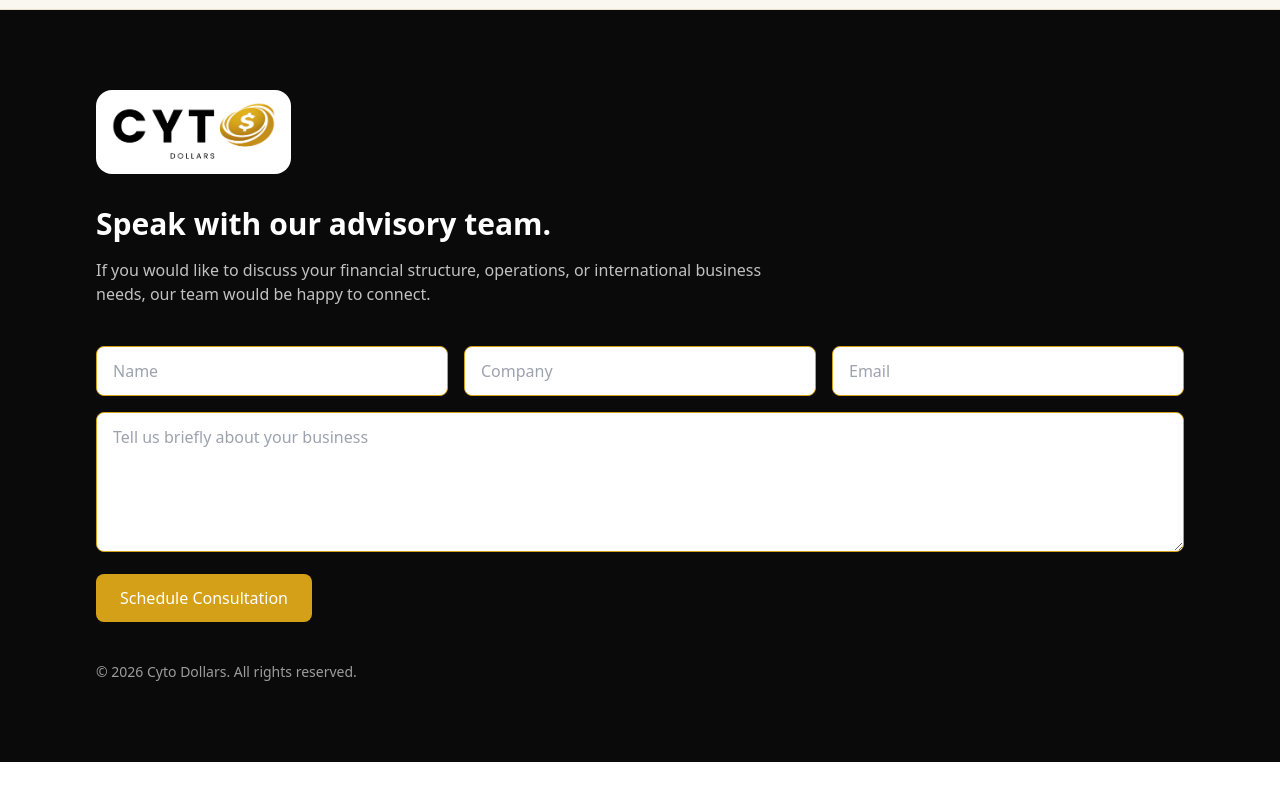
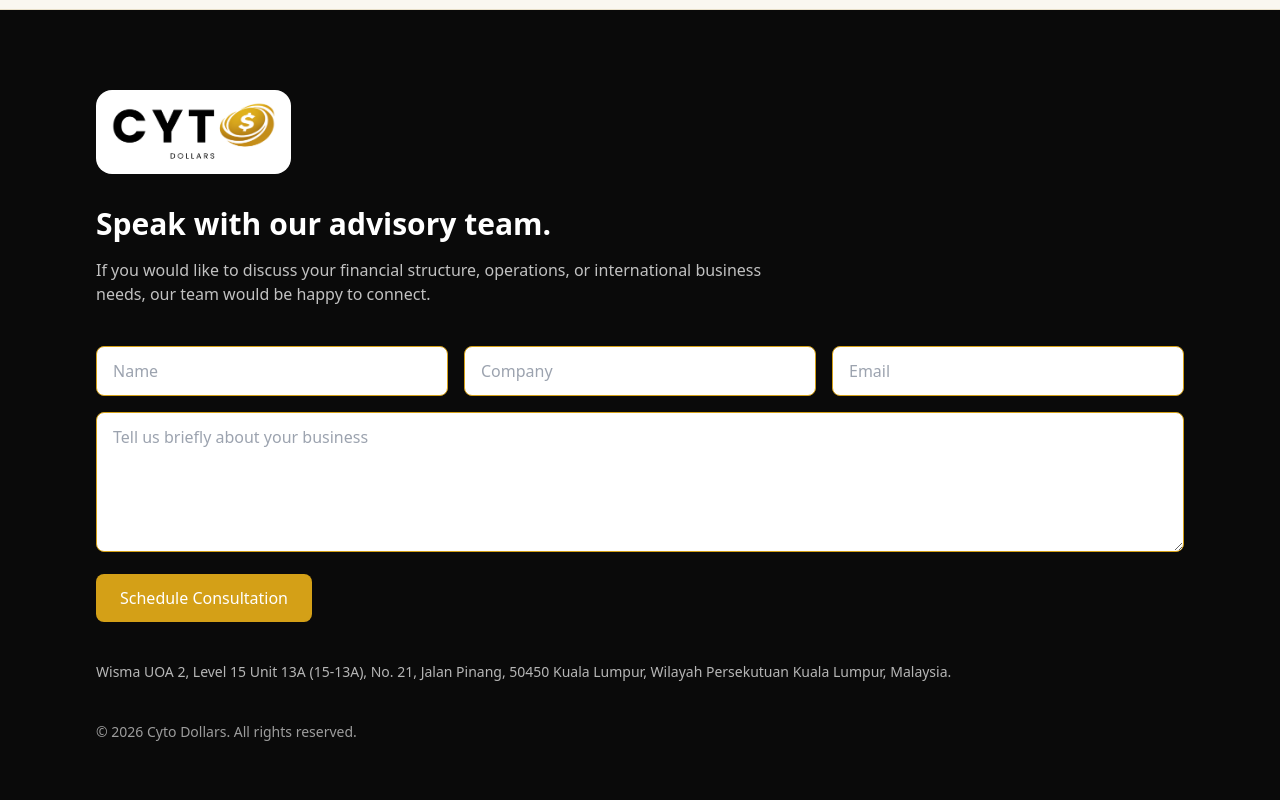
Before and after one commit to Tevaryan/cyto-dollars, a React (Vite) app in the folder cyto-dollars/: page / in a window 1280 px wide. Shown: the part 2576-3376 px from the top of the page. Before the commit the page ends 3338 px from the top, so only its background shows below. Built offline with nearby package versions, Linux system fonts and the light colour scheme.

Commit message:
Update App.jsx
added address

```diff
--- a/cyto-dollars/src/App.jsx
+++ b/cyto-dollars/src/App.jsx
@@ -255,6 +255,10 @@ export default function CytoDollarsSite() {
             Schedule Consultation
           </a>
 
+          <p className="mt-10 text-sm text-white/70">
+            Wisma UOA 2, Level 15 Unit 13A (15-13A), No. 21, Jalan Pinang, 50450 Kuala Lumpur, Wilayah Persekutuan Kuala Lumpur, Malaysia.
+          </p>
+
           <p className="mt-10 text-sm text-white/60">
             © {new Date().getFullYear()} Cyto Dollars. All rights reserved.
           </p>
```
